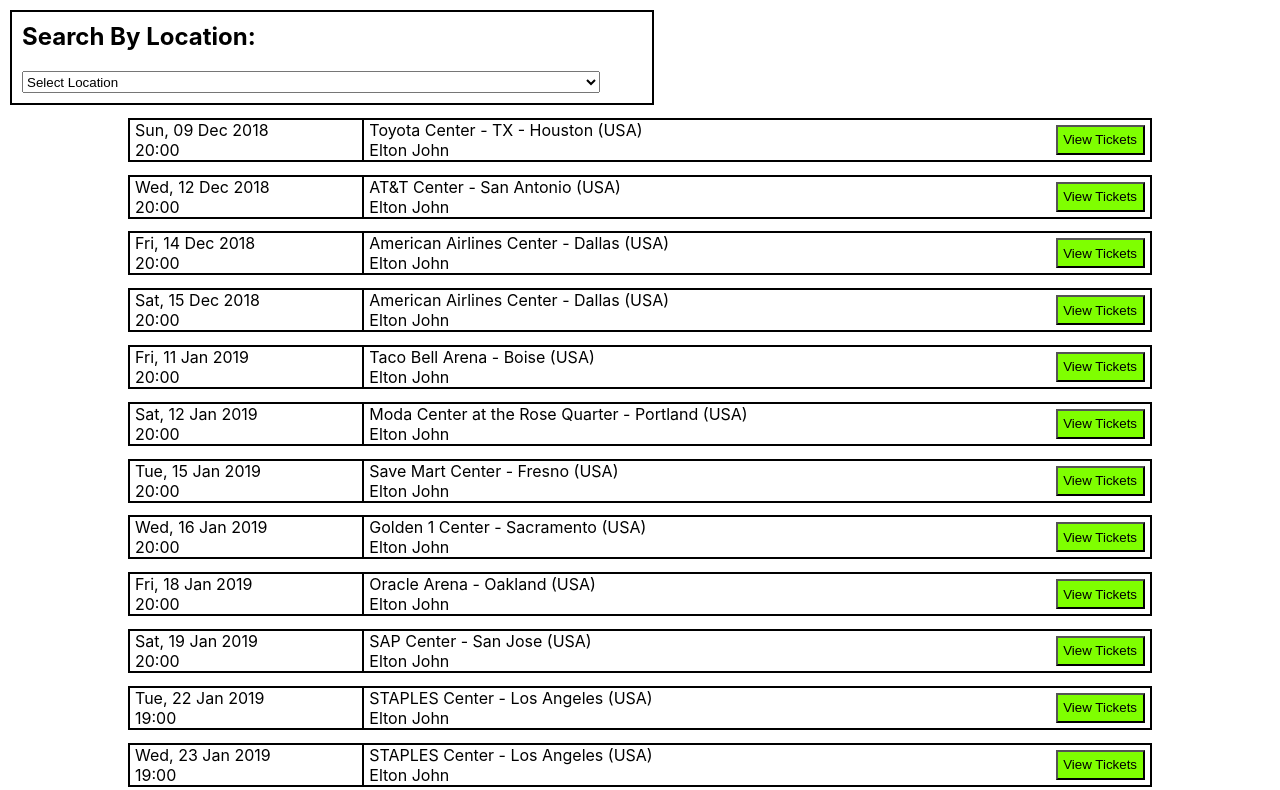
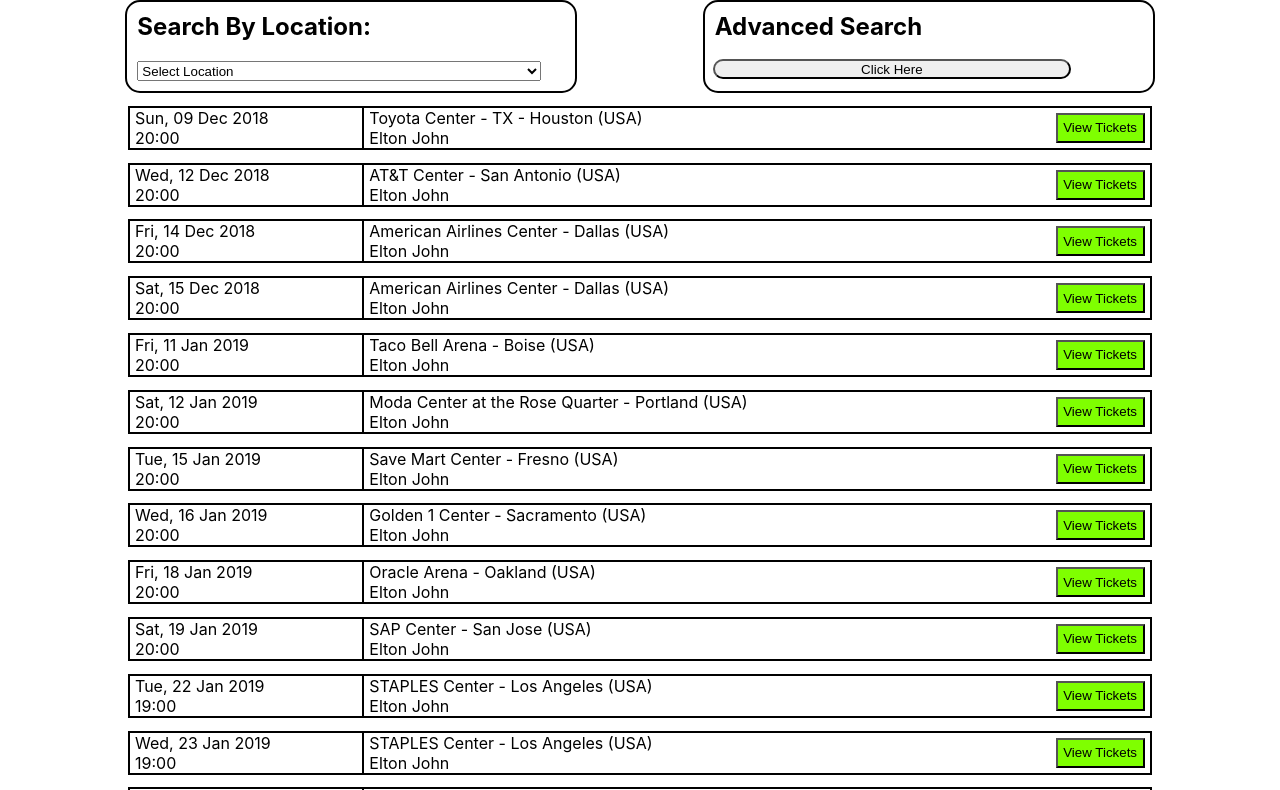
Before and after one commit to TheEugeniaKim/viagogo-interview-task, a React (Create React App) app: page / in a window 1280 px wide. Shown: the top 790 px of the page. Built offline with nearby package versions, Linux system fonts and the light colour scheme.

Commit message:
advanced search box set up

```diff
--- a/src/App.css
+++ b/src/App.css
@@ -1,11 +1,8 @@
-* {
-  box-sizing: inherit;
-}
-
 .View {
   border: 2px solid black;
   margin: 5%;
   width: 80%;
+  display: flex;
 }
 
 .event-card {
@@ -35,10 +32,16 @@
   background-color: chartreuse;
 }
 
+.filter-container {
+  display: flex;
+  justify-content: space-evenly;
+
+}
+
 .filter-box {
-  margin: 10px;
   border: 2px solid black;
-  width: 50%;
+  border-radius: 15px;
+  width: 35%;
 }
 
 .filter-header {
@@ -52,7 +55,19 @@
 }
 
 .advanced-search-box {
-margin: 10px;
-border: 2px solid black;
-width: 50%;
+  border: 2px solid black;
+  border-radius: 15px;
+  width: 35%;
 }
+
+.adv-search-header {
+  margin: 10px;
+}
+
+.adv-search-btn {
+  justify-content: center;
+  width: 80%;
+  margin: 8px;
+  height: 20px;
+  border-radius: 15px;
+}
--- a/src/App.js
+++ b/src/App.js
@@ -4,6 +4,7 @@ import {connect} from 'react-redux'
 import {json} from './eventlist'
 import View from './components/View.js'
 import Filter from './components/Filter'
+import AdvancedFilter from './components/AdvancedFilter'
 import {getEvents} from './redux/actions'
 
 class App extends React.Component {
@@ -14,8 +15,11 @@ class App extends React.Component {
 
   render(){
     return (
-      <div>
-        <Filter className="Filter" />
+      <div className="App">
+        <div className="filter-container">
+          <Filter className="Filter" />
+          <AdvancedFilter />
+        </div>
         <View className="View" />
       </div>
     )
--- a/src/components/AdvancedFilter.js
+++ b/src/components/AdvancedFilter.js
@@ -5,8 +5,11 @@ class AdvancedFilter extends React.Component {
   render(){
     return (
       <div className="advanced-search-box">
-        Advanced Search
+        <h2 className="adv-search-header"> Advanced Search  </h2>
+        <button className="adv-search-btn"> Click Here </button>
       </div>
     )
   }
 }
+
+export default AdvancedFilter
--- a/src/components/Filter.js
+++ b/src/components/Filter.js
@@ -43,7 +43,7 @@ class Filter extends React.Component {
         {data}
       </option>
     )
-    console.log("filter", this.props.venueCityFilter)
+
     return (
       <div className="filter-box">
         <h2 className="filter-header"> Search By Location: </h2>
```
Also changed, not shown: 1 other file (tests, documents, lock files or other folders).
